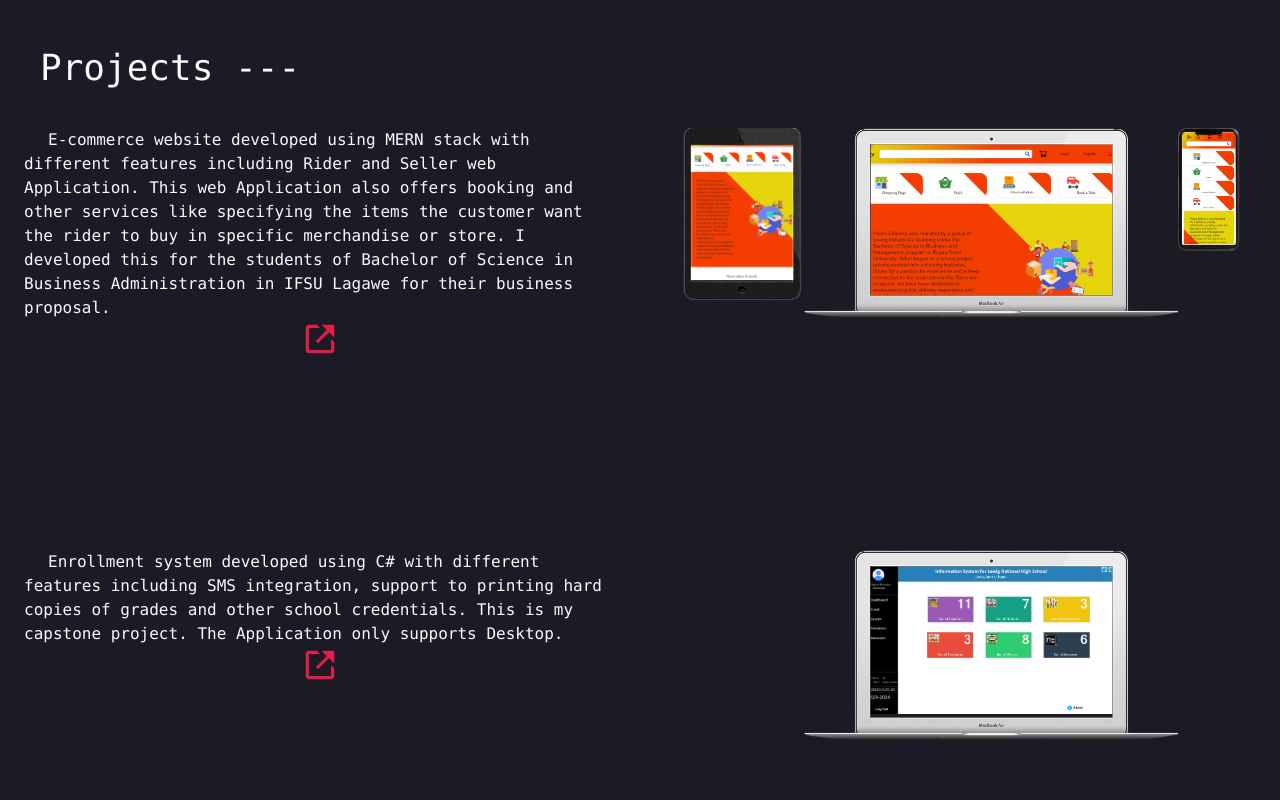
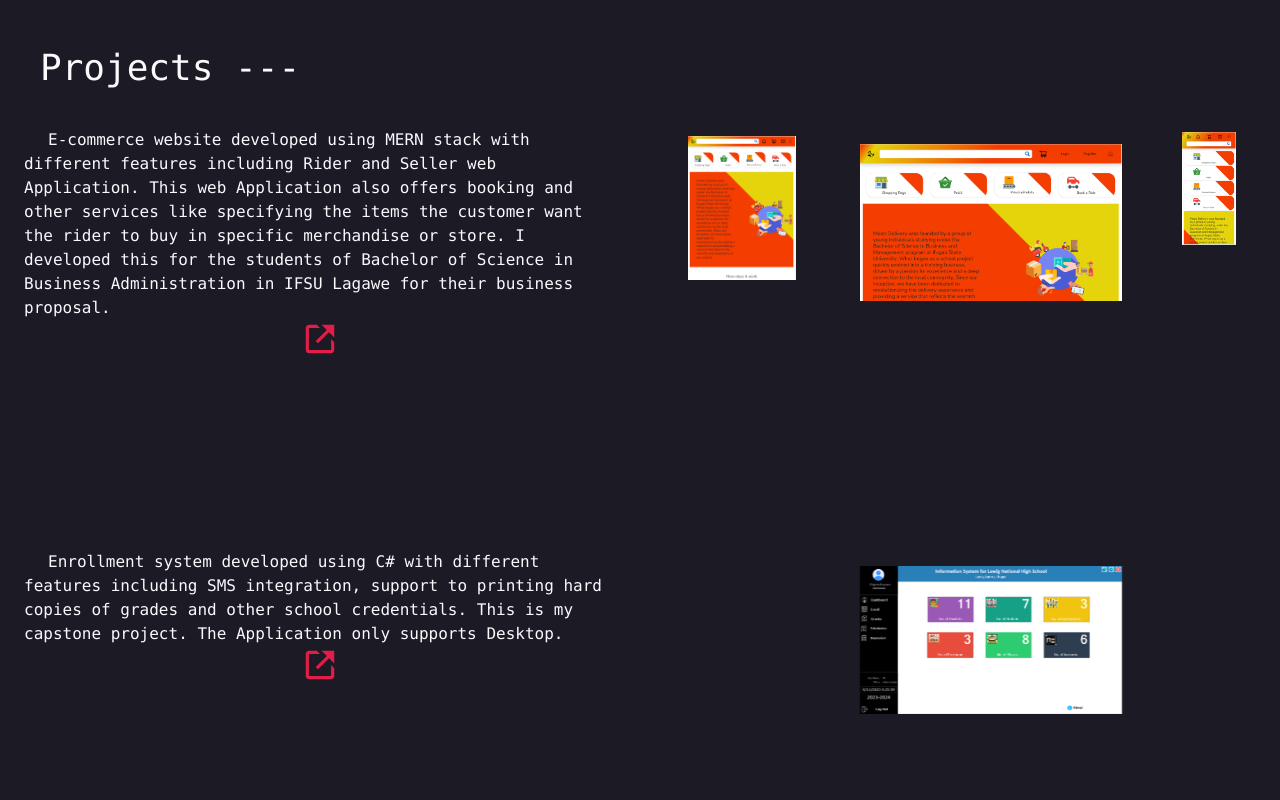
Before and after one commit to AaronAnablon/Playful-Avatar-Based-Personal-Portfolio, a Next.js app: page / in a window 1280 px wide. Shown: the part 3220-4020 px from the top of the page. Built offline with nearby package versions, Linux system fonts and the light colour scheme; no server answers.

Commit message:
Refactor: Comment out unused image components in Projects.jsx

```diff
--- a/src/components/Projects.jsx
+++ b/src/components/Projects.jsx
@@ -39,18 +39,18 @@ function Projects({ title }, ref) {
                 <div className='flex px-10'>
                   <div className='relative w-4/12'>
                     {card.tablet && <>
-                      <Image src={tablet} alt='tablet' className='absolute z-20 inset-0' />
+                      {/* <Image src={tablet} alt='tablet' className='absolute z-20 inset-0' /> */}
                       <Image src={card.tablet} alt='tablet' className='absolute  p-1 lg:p-2 z-10 inset-0' />
                     </>}
                   </div>
                   <div className='relative w-full'>
-                    <Image src={laptop} alt='laptop' className='absolute z-20 w-full inset-0' />
+                    {/* <Image src={laptop} alt='laptop' className='absolute z-20 w-full inset-0' /> */}
                     <Image src={card.desktop} alt='desktop' className='absolute px-8 lg:px-14 lg:mt-4 mt-2  z-10 inset-0' />
                   </div>
                   <div className='relative w-2/12'>
                     {card.phone &&
                       <>
-                        <Image src={phone} alt='phone' className='absolute z-20 w-full inset-0' />
+                        {/* <Image src={phone} alt='phone' className='absolute z-20 w-full inset-0' /> */}
                         <Image src={card.phone} alt='phone' className='absolute  p-0.5 sm:p-1 z-10 inset-0' />
                       </>}
                   </div>
```
